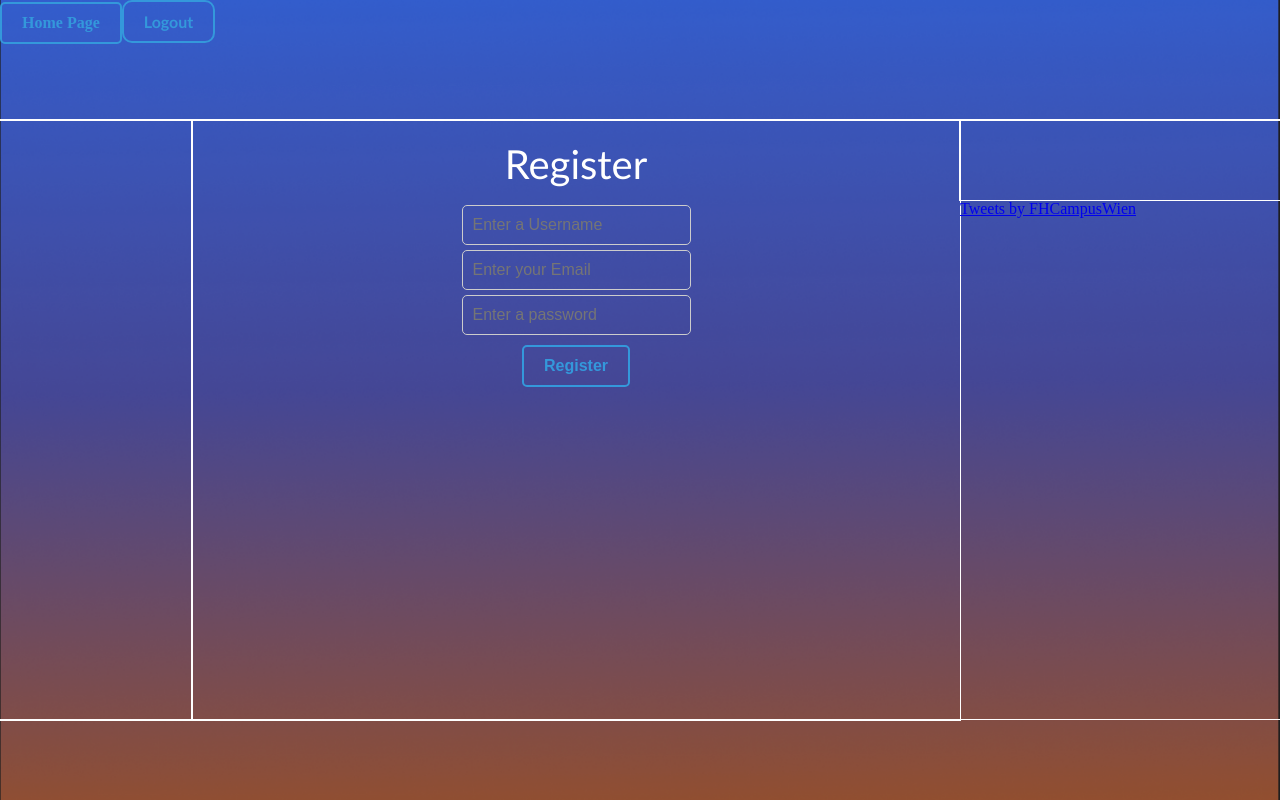
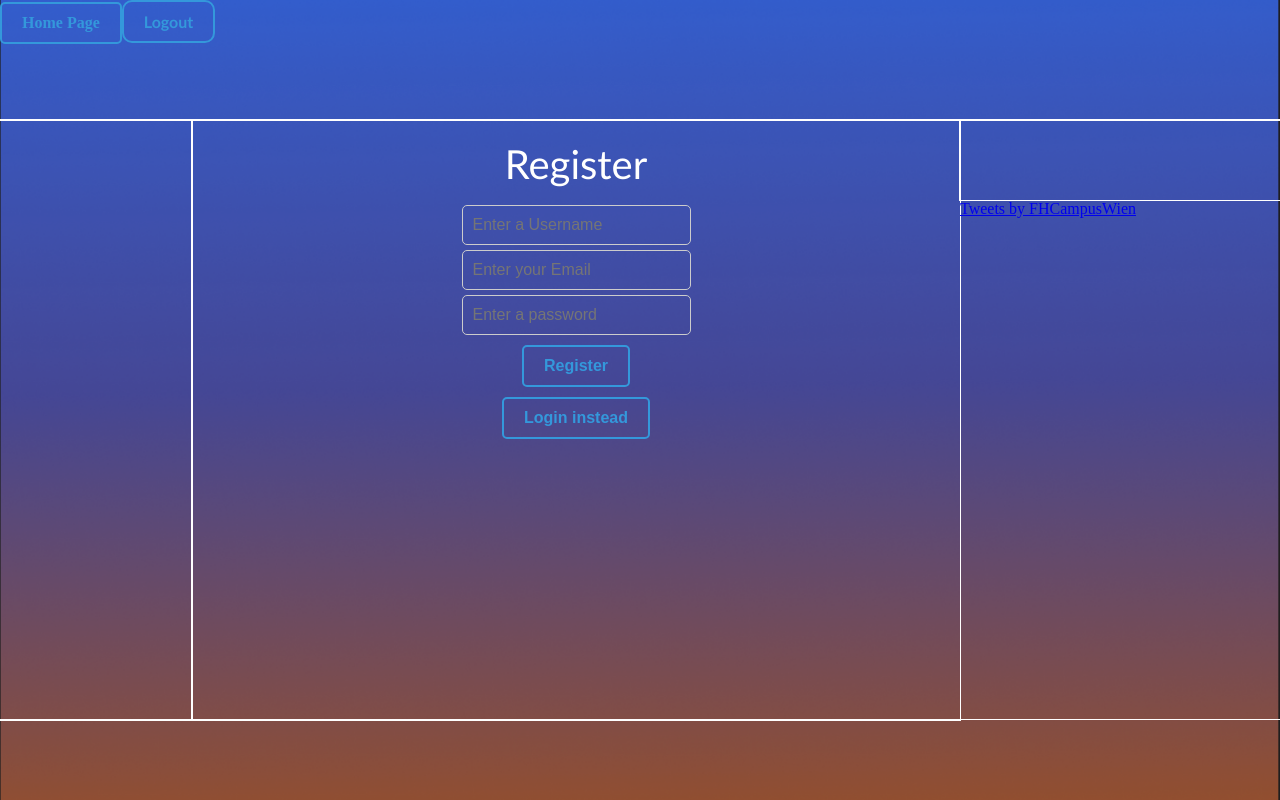
Before and after one commit to AM2552/CampusConnect, a React (Create React App) app in the folder client/: page /register in a window 1280 px wide. Built offline with nearby package versions, Linux system fonts and the light colour scheme.

Commit message:
"login instead" on register page

```diff
--- a/client/src/App.js
+++ b/client/src/App.js
@@ -1,5 +1,6 @@
 import React, { useState } from "react";
 import "./App.css";
+import "./Login.css";
 import { BrowserRouter as Router, Route, Routes, Link, Navigate } from "react-router-dom";
 import Home from "./pages/Home";
 import CreateThread from "./pages/createThread";
@@ -71,7 +72,7 @@ const auth = useAuth();
           <aside className="aside1"></aside>
           <header className="header">
           <Link to="/" className="homeCSS">Home Page</Link>
-          <Link to="/logout" className="logoutCSS">Logout</Link>
+      <Link to="/logout" className="logoutCSS">Logout</Link>
           </header>
           <main className="main">
           <Routes>
--- a/client/src/pages/Registration.jsx
+++ b/client/src/pages/Registration.jsx
@@ -2,7 +2,7 @@ import React from "react";
 import { Formik, Field, Form, ErrorMessage } from "formik";
 import * as Yup from "yup";
 import axios from "axios";
-import { useNavigate } from "react-router-dom";
+import { Link, useNavigate } from "react-router-dom";
 import { useAuth } from "../helpers/AuthProvider";
 
 const RegistrationSchema = Yup.object().shape({
@@ -90,6 +90,11 @@ function Registration() {
               Register
             </button>
             </div>
+            <div className="registerButtonContainer">
+            <Link to="/login">
+              <button className="registerBtn">Login instead</button>
+            </Link>
+            </div>
           </Form>
         )}
       </Formik>
```
